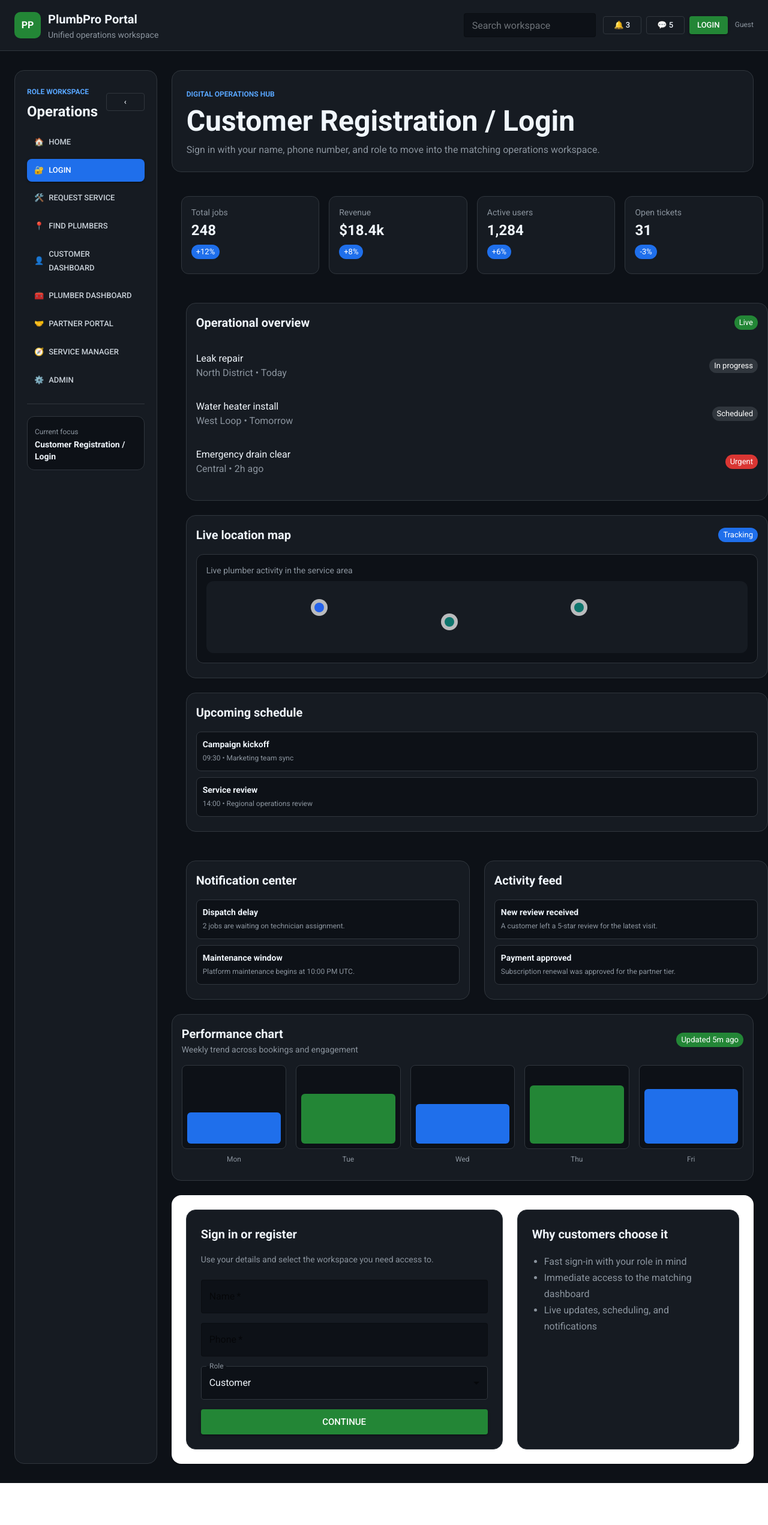
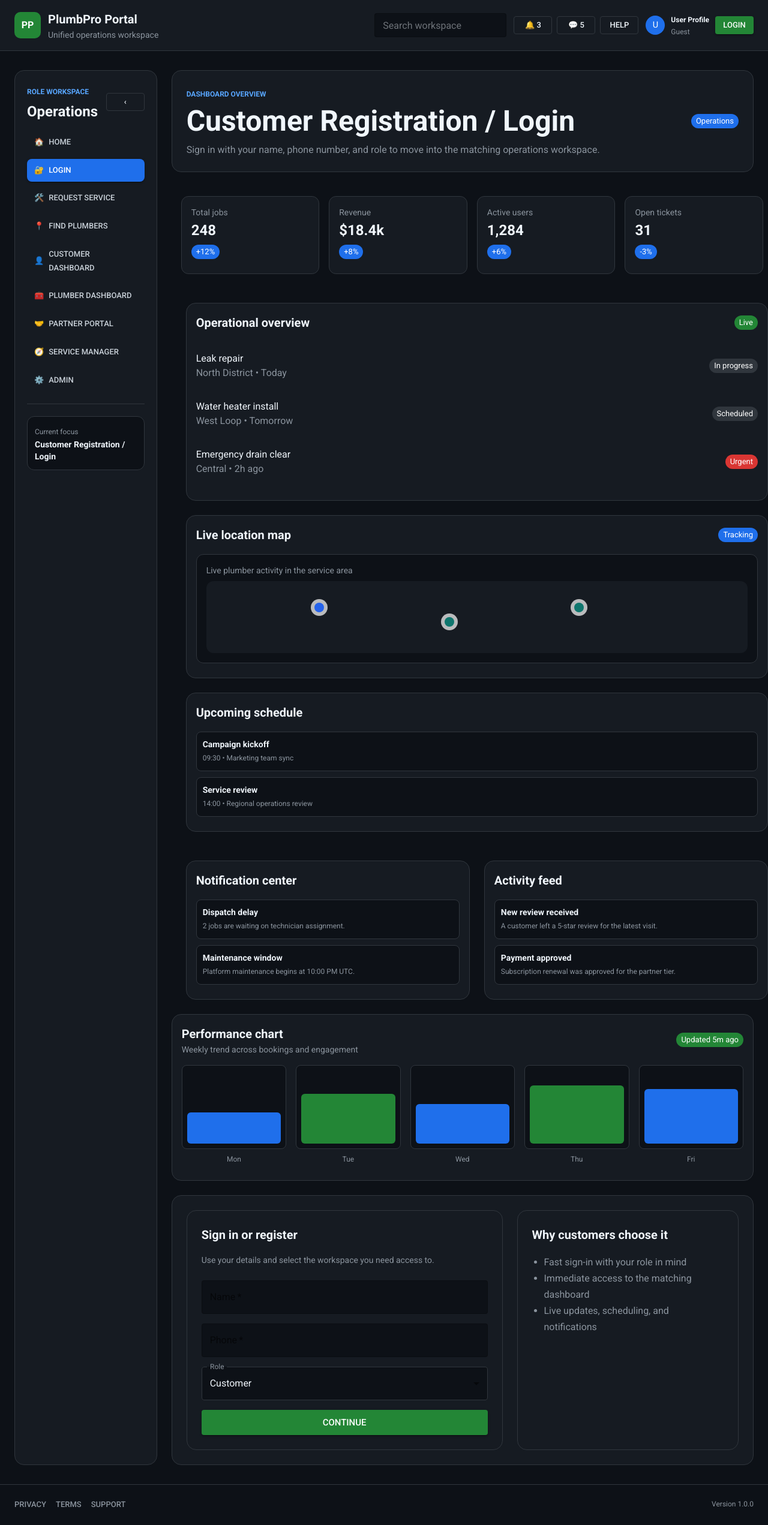
Before and after one commit to SGachuru/dashboard, a Next.js app: page /customer-login in a window 1280 px wide. Shown: the whole page at 60% size. Before the commit the page ends 2473 px from the top, so only its background shows below. Built offline with nearby package versions, Linux system fonts and the light colour scheme.

Commit message:
commit all

```diff
--- a/components/PortalShell.tsx
+++ b/components/PortalShell.tsx
@@ -2,6 +2,7 @@ import Link from 'next/link'
 import { useRouter } from 'next/router'
 import { useEffect, useMemo, useState, type ReactNode } from 'react'
 import {
+  Avatar,
   Box,
   Button,
   Card,
@@ -148,7 +149,7 @@ export default function PortalShell({
   }, [session])
 
   return (
-    <Box sx={{ minHeight: '100vh', bgcolor: '#0d1117', color: '#f0f6fc' }}>
+    <Box sx={{ minHeight: '100vh', bgcolor: '#0d1117', color: '#f0f6fc', display: 'flex', flexDirection: 'column' }}>
       <Paper sx={{ borderRadius: 0, bgcolor: '#161b22', borderBottom: '1px solid #30363d', position: 'sticky', top: 0, zIndex: 2, boxShadow: 'none' }}>
         <Container maxWidth="xl">
           <Stack direction={{ xs: 'column', md: 'row' }} justifyContent="space-between" alignItems={{ xs: 'flex-start', md: 'center' }} spacing={2} sx={{ py: 2 }}>
@@ -167,19 +168,24 @@ export default function PortalShell({
               <Stack direction="row" spacing={1}>
                 <Button variant="outlined" size="small" sx={{ color: '#f0f6fc', borderColor: '#30363d' }}>🔔 3</Button>
                 <Button variant="outlined" size="small" sx={{ color: '#f0f6fc', borderColor: '#30363d' }}>💬 5</Button>
+                <Button variant="outlined" size="small" sx={{ color: '#f0f6fc', borderColor: '#30363d' }}>Help</Button>
+              </Stack>
+              <Stack direction="row" alignItems="center" spacing={1.25}>
+                <Avatar sx={{ width: 32, height: 32, bgcolor: '#1f6feb', fontSize: '0.9rem' }}>{session?.name?.[0] || 'U'}</Avatar>
+                <Box>
+                  <Typography variant="caption" color="#f0f6fc" fontWeight={700}>{session?.name || 'User Profile'}</Typography>
+                  <Typography variant="caption" color="#8b949e" display="block">{currentUserLabel}</Typography>
+                </Box>
                 <Button variant="contained" size="small" onClick={handleLogout} sx={{ bgcolor: '#238636', '&:hover': { bgcolor: '#2ea043' } }}>
                   {session ? 'Logout' : 'Login'}
                 </Button>
               </Stack>
-              <Typography variant="caption" color="#8b949e">
-                {currentUserLabel}
-              </Typography>
             </Stack>
           </Stack>
         </Container>
       </Paper>
 
-      <Container maxWidth="xl" sx={{ py: { xs: 3, md: 4 } }}>
+      <Container maxWidth="xl" sx={{ py: { xs: 3, md: 4 }, flex: 1 }}>
         <Grid container spacing={3}>
           <Grid item xs={12} lg={2.5}>
             <Paper sx={{ p: 2.5, borderRadius: 4, height: '100%', transition: 'all 0.2s ease', bgcolor: '#161b22', border: '1px solid #30363d', boxShadow: 'none' }}>
@@ -241,11 +247,16 @@ export default function PortalShell({
           <Grid item xs={12} lg={9.5}>
             <Stack spacing={3}>
               <Paper sx={{ p: { xs: 2.5, md: 3 }, borderRadius: 4, bgcolor: '#161b22', border: '1px solid #30363d', boxShadow: 'none' }}>
-                <Typography variant="overline" color="#58a6ff" fontWeight={700}>Digital operations hub</Typography>
-                <Typography variant="h3" fontWeight={800} color="#f0f6fc">{title}</Typography>
-                <Typography variant="body1" color="#8b949e" sx={{ mt: 1, maxWidth: 760 }}>
-                  {subtitle}
-                </Typography>
+                <Stack direction={{ xs: 'column', md: 'row' }} justifyContent="space-between" alignItems={{ xs: 'flex-start', md: 'center' }} spacing={2}>
+                  <Box>
+                    <Typography variant="overline" color="#58a6ff" fontWeight={700}>Dashboard overview</Typography>
+                    <Typography variant="h3" fontWeight={800} color="#f0f6fc">{title}</Typography>
+                    <Typography variant="body1" color="#8b949e" sx={{ mt: 1, maxWidth: 760 }}>
+                      {subtitle}
+                    </Typography>
+                  </Box>
+                  <Chip label={role} size="small" sx={{ bgcolor: '#1f6feb', color: '#fff' }} />
+                </Stack>
               </Paper>
 
               <Grid container spacing={2}>
@@ -389,7 +400,7 @@ export default function PortalShell({
               </Card>
 
               {children ? (
-                <Paper sx={{ p: { xs: 2.5, md: 3 }, borderRadius: 4 }}>
+                <Paper sx={{ p: { xs: 2.5, md: 3 }, borderRadius: 4, bgcolor: '#161b22', border: '1px solid #30363d', boxShadow: 'none' }}>
                   {children}
                 </Paper>
               ) : null}
@@ -397,6 +408,19 @@ export default function PortalShell({
           </Grid>
         </Grid>
       </Container>
+
+      <Box component="footer" sx={{ mt: 'auto', borderTop: '1px solid #30363d', bgcolor: '#0d1117' }}>
+        <Container maxWidth="xl" sx={{ py: 2.25 }}>
+          <Stack direction={{ xs: 'column', sm: 'row' }} justifyContent="space-between" alignItems={{ xs: 'flex-start', sm: 'center' }} spacing={1.5}>
+            <Stack direction="row" spacing={2} flexWrap="wrap">
+              <Button component={Link} href="/" variant="text" size="small" sx={{ color: '#8b949e', px: 0, minWidth: 'auto' }}>Privacy</Button>
+              <Button component={Link} href="/" variant="text" size="small" sx={{ color: '#8b949e', px: 0, minWidth: 'auto' }}>Terms</Button>
+              <Button component={Link} href="/" variant="text" size="small" sx={{ color: '#8b949e', px: 0, minWidth: 'auto' }}>Support</Button>
+            </Stack>
+            <Typography variant="caption" color="#8b949e">Version 1.0.0</Typography>
+          </Stack>
+        </Container>
+      </Box>
     </Box>
   )
 }
```
